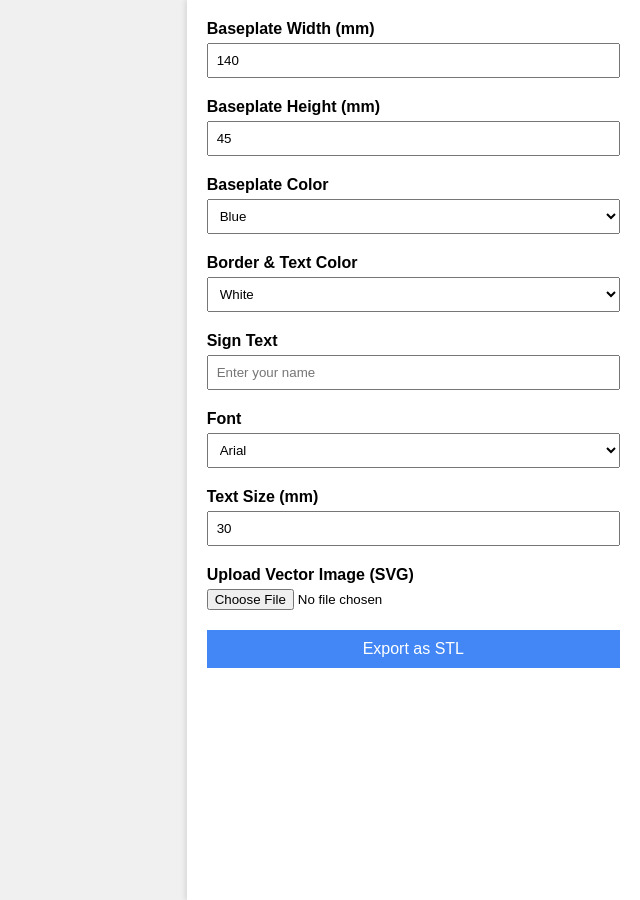
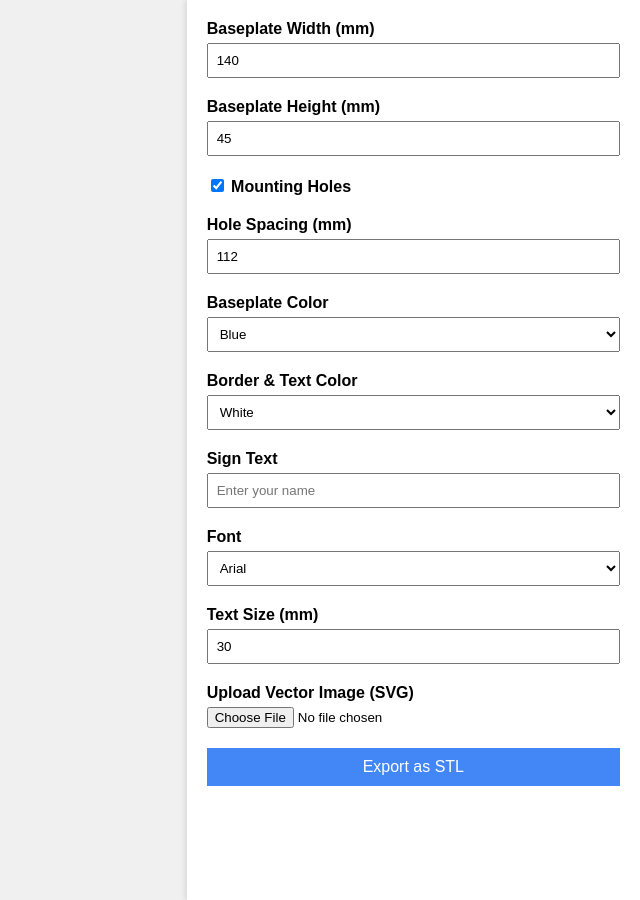
Before and after one commit to DylanIntec/DylanIntec.github.io, a Jekyll site: the page name-sign-editor.html, which Jekyll copies as it is, in a window 1280 px wide. Shown: the whole page, without its empty margins (640-1280 px from the left). Built offline with Jekyll 4.4.1, drawn with Linux system fonts in a browser that asks for light colours; a script that is not in the unit is left out; comment, search, counter and statistics services are not loaded; part of the change alters nothing that is shown.

Commit message:
holes width and toggle

```diff
--- a/name-sign-editor.html
+++ b/name-sign-editor.html
@@ -64,6 +64,16 @@
         <div class="option-group">
             <label for="baseHeight">Baseplate Height (mm)</label>
             <input type="number" id="baseHeight" value="45" min="20" max="150">
+        </div>
+        <div class="option-group">
+            <label>
+                <input type="checkbox" id="showHoles" checked>
+                Mounting Holes
+            </label>
+        </div>
+        <div class="option-group">
+            <label for="holeSpacing">Hole Spacing (mm)</label>
+            <input type="number" id="holeSpacing" value="112" min="20" max="250" step="1">
         </div>
         <div class="option-group">
             <label for="baseColor">Baseplate Color</label>
@@ -216,6 +226,10 @@
             // Create the border using CSG subtract
             const border = doCSG(outerBox, innerBox, 'subtract', borderMaterial);
 
+            let finalBaseplate = baseplate;
+
+            // Only create holes if checkbox is checked
+            if (document.getElementById('showHoles').checked) {
                 // Create holes
                 const holeDiameter = 4; // 4mm diameter holes
                 const holeHeight = 4; // Make it thicker to ensure clean cut
@@ -227,13 +241,9 @@
                 const hole2 = new THREE.Mesh(holeGeometry, holeMaterial);
 
                 // Position holes
-            const holeDistance = width * 0.8; // 80% of width
+                const holeDistance = parseFloat(document.getElementById('holeSpacing').value);
                 hole1.position.set(-holeDistance/2, -holeHeight/4, 0);
                 hole2.position.set(holeDistance/2, -holeHeight/4, 0);
-
-            // Rotate holes to be vertical
-            hole1.rotation.x = -Math.PI/2;
-            hole2.rotation.x = -Math.PI/2;
 
                 // Update matrices before CSG operation
                 baseplate.updateMatrix();
@@ -242,7 +252,8 @@
 
                 // Perform CSG operations for holes
                 const baseplateWithHoles = doCSG(baseplate, hole1, 'subtract', baseplate.material);
-            const finalBaseplate = doCSG(baseplateWithHoles, hole2, 'subtract', baseplate.material);
+                finalBaseplate = doCSG(baseplateWithHoles, hole2, 'subtract', baseplate.material);
+            }
 
             scene.add(finalBaseplate);
             scene.add(border);
@@ -443,6 +454,38 @@
                 border.material.color.set(color);
             }
         });
+
+        // Add hole controls listeners
+        document.getElementById('showHoles').addEventListener('change', function() {
+            const width = parseFloat(document.getElementById('baseWidth').value);
+            const height = parseFloat(document.getElementById('baseHeight').value);
+            scene.remove(baseplate);
+            scene.remove(border);
+            if (textMesh) scene.remove(textMesh);
+            parts = createBaseplateWithHoles(width, height);
+            baseplate = parts.baseplate;
+            border = parts.border;
+            if (currentFont) {
+                updateText(currentFont, document.getElementById('signText').value || 'Your Name');
+            }
+            // Show/hide hole spacing control based on checkbox
+            document.getElementById('holeSpacing').parentElement.style.display =
+                this.checked ? 'block' : 'none';
+        });
+
+        document.getElementById('holeSpacing').addEventListener('input', function() {
+            const width = parseFloat(document.getElementById('baseWidth').value);
+            const height = parseFloat(document.getElementById('baseHeight').value);
+            scene.remove(baseplate);
+            scene.remove(border);
+            if (textMesh) scene.remove(textMesh);
+            parts = createBaseplateWithHoles(width, height);
+            baseplate = parts.baseplate;
+            border = parts.border;
+            if (currentFont) {
+                updateText(currentFont, document.getElementById('signText').value || 'Your Name');
+            }
+        });
     </script>
 </body>
 </html>
```
Lines whose indentation alone changed are shown as unchanged.
